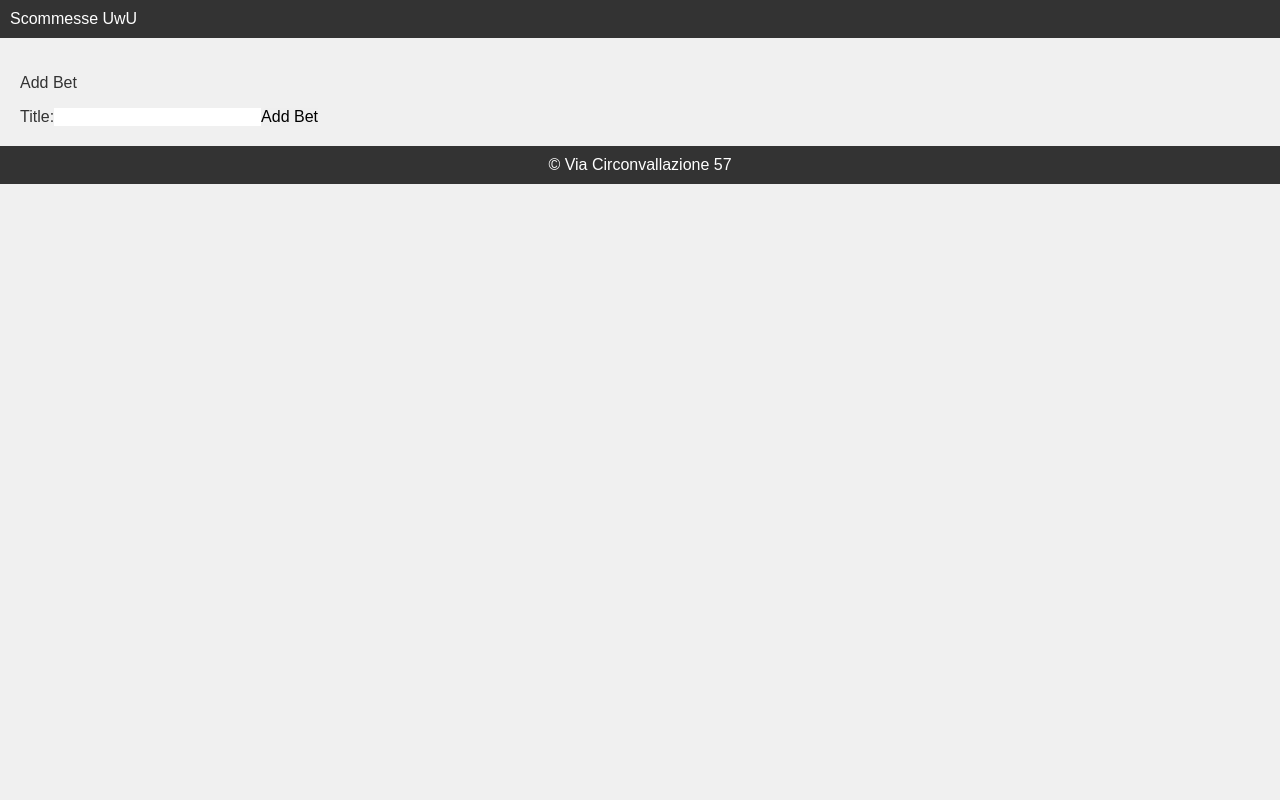
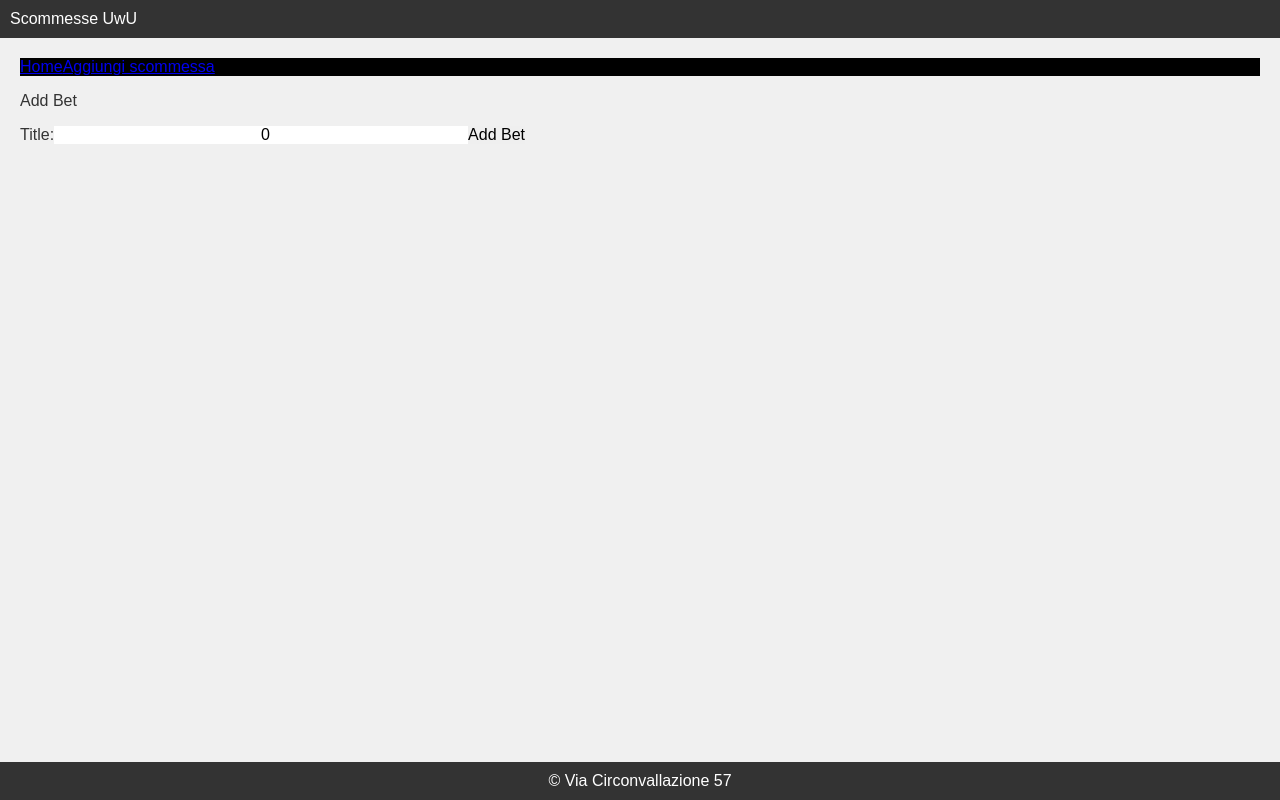
Before and after one commit to MattFratt/UWU-BET, a Vue app in the folder appUwU/: page /add-bet in a window 1280 px wide. Built offline with nearby package versions, Linux system fonts and the light colour scheme.

Commit message:
sistemato footer e aggiunta quota al db

```diff
--- a/appUwU/src/App.vue
+++ b/appUwU/src/App.vue
@@ -7,7 +7,7 @@
       <router-view></router-view>
     </main>
     <footer>
-      <p>© Via Circonvallazione 57</p>
+      <p id="footer-content">© Via Circonvallazione 57</p>
     </footer>
   </div>
 </template>
@@ -23,7 +23,9 @@
 /* Puoi aggiungere stili globali qui se necessario */
 #app {
   font-family: Arial, sans-serif;
-  /* Aggiungi altri stili dell'applicazione qui */
+  display: flex;
+  flex-direction: column;
+  min-height: 100vh; /* This ensures that #app takes up at least the full height of the viewport */
 }
 
 header {
@@ -45,5 +47,7 @@
   color: #fff;
   padding: 10px;
   text-align: center;
+  margin-top: auto; /* This pushes the footer to the bottom */
 }
+
 </style>
--- a/appUwU/src/views/AddBet.vue
+++ b/appUwU/src/views/AddBet.vue
@@ -1,9 +1,14 @@
 <template>
     <div>
+      <div class="topnav">
+        <router-link to="/">Home</router-link>
+        <router-link to="/add-bet">Aggiungi scommessa</router-link>
+      </div>
       <h2>Add Bet</h2>
       <form @submit.prevent="addBet">
         <label for="title">Title:</label>
         <input type="text" id="title" v-model="title" required>
+        <input type="number" id="quota" v-model="quota" required>
         <!-- Aggiungi altri campi per le informazioni della scommessa se necessario -->
 
         <button type="submit">Add Bet</button>
@@ -20,15 +25,16 @@
     name: 'AddBet',
     data() {
       return {
-        title: ''
-        // Aggiungi altri dati della scommessa se necessario
-      };
+        title: '',
+        quota:  0
+    };
     },
     methods: {
       async addBet() {
         try {
           const betData = {
-            title: this.title
+            title: this.title,
+            quota: this.quota
             // Aggiungi altri campi della scommessa se necessario
           };
 
@@ -53,6 +59,8 @@
   </script>
 
   <style scoped>
-  /* Stili specifici per il componente AddBet */
-  /* Puoi aggiungere stili specifici qui se necessario */
+  .topnav{
+    background-color: black;
+
+  }
   </style>
--- a/appUwU/src/views/Home.vue
+++ b/appUwU/src/views/Home.vue
@@ -1,18 +1,21 @@
 <template>
     <div>
-      <h2>Home</h2>
-      <p>Welcome to Our Betting Website</p>
+      <div class="topnav">
+        <router-link to="/">Home</router-link>
+        <router-link to="/add-bet">Aggiungi scommessa</router-link>
+      </div>
+      <p>Benvenuti nel miglior sito di scommesse doliche</p>
 
       <!-- Visualizzazione delle scommesse -->
       <div v-if="bets.length > 0">
         <h3>Recent Bets</h3>
         <ul>
-          <li v-for="bet in bets" :key="bet.id">{{ bet.title }}</li>
+          <li v-for="bet in bets" :key="bet.id">{{ bet.title }} <div id="quota">{{bet.quota}} </div></li>
         </ul>
       </div>
 
       <!-- Link per aggiungere una nuova scommessa -->
-      <router-link to="/add-bet">Add a Bet</router-link>
+      <router-link to="/add-bet">Aggiungi scommessa</router-link>
     </div>
   </template>
 
@@ -37,7 +40,7 @@
           this.bets.push({ id: doc.id, ...doc.data() });
         });
       } catch (error) {
-        console.error('Error loading bets:', error);
+        console.error('Errore nel caricare le bet:', error);
         // Gestisci eventuali errori durante il caricamento delle scommesse
       }
     }
@@ -45,6 +48,7 @@
   </script>
 
   <style scoped>
-  /* Stili specifici per la Home Page */
-  /* Puoi aggiungere stili specifici qui se necessario */
+  #quota{
+    background-color: green;
+  }
   </style>
```
